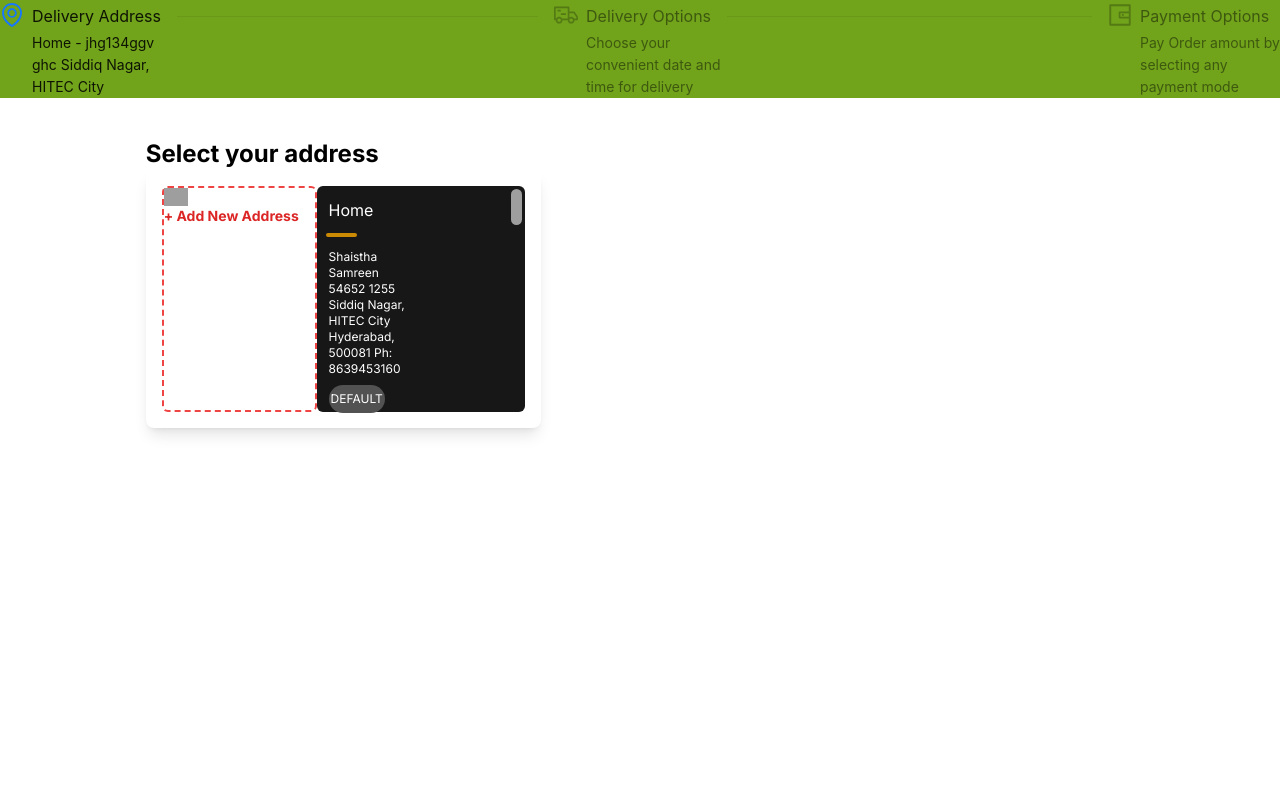
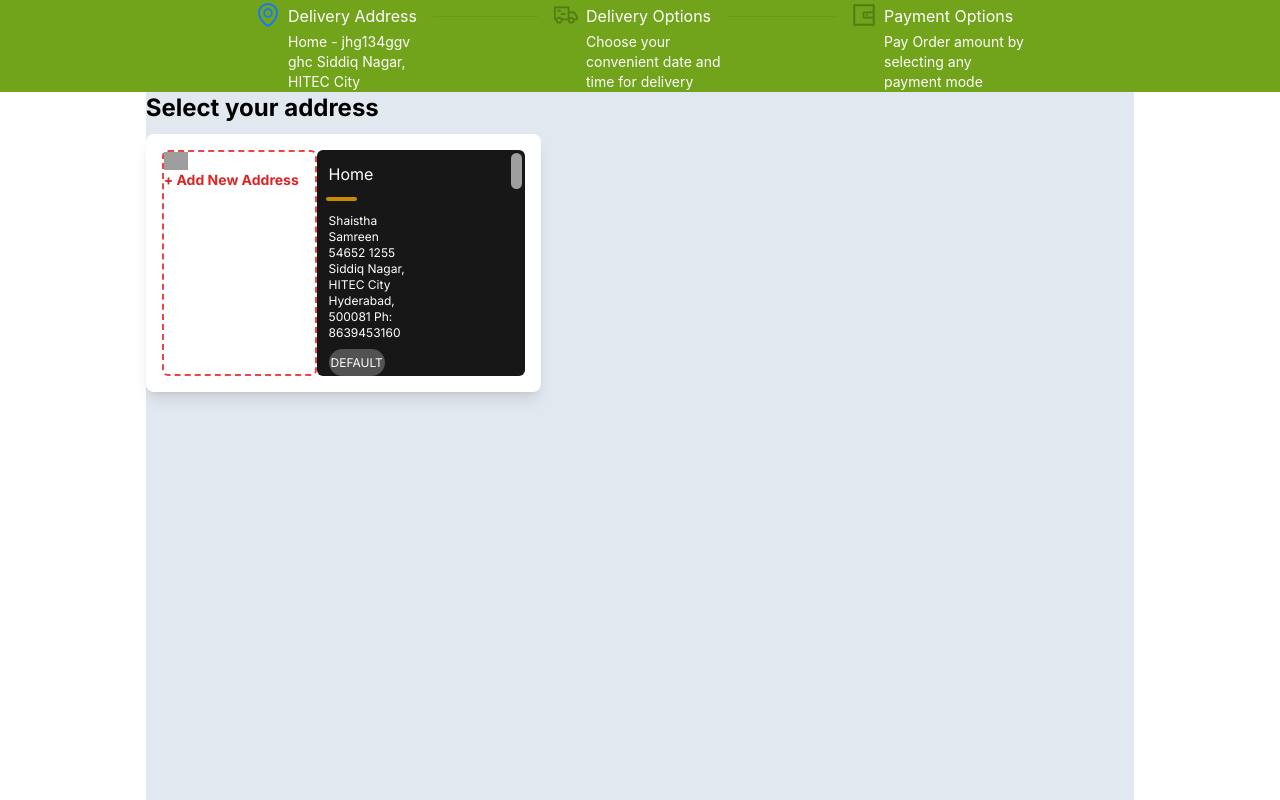
Before and after one commit to Appkube-ecommerce/appkube-ecommerce-sui, a Next.js app: page /buyer/Checkout/DeliveryAddress in a window 1280 px wide. Shown: the top 800 px of the page. Built offline with nearby package versions, Linux system fonts and the light colour scheme; grey boxes are pictures that could not be loaded.

Commit message:
Completed worked on header and footer working on delivery address page

```diff
--- a/src/app/buyer/home/page.js
+++ b/src/app/buyer/home/page.js
@@ -5,7 +5,7 @@ import React from 'react'
 
 const page = () => {
   return (
-    <div className='container-fluid flex flex-col w-[100%] min-h-[100vh] gap-[5vh]'>
+    <div className='container-fluid flex flex-col w-[100%] min-h-[100vh]'>
 
     <MyBasket/>
 
--- a/src/app/buyer/layout.js
+++ b/src/app/buyer/layout.js
@@ -2,6 +2,7 @@
 import { Inter } from "next/font/google";
 import Timeline from "@/components/buyer/Checkout/timeline";
 import Footer from "@/components/buyer/home/Footer";
+import Header from "@/components/buyer/home/Header";
 import { usePathname } from "next/navigation";
 
 const inter = Inter({ subsets: ["latin"] });
@@ -12,10 +13,6 @@ export default function RootLayout({ children }) {
     "/buyer/login",
     "/buyer/register",
     "/buyer/login/account",
-    "/buyer/orders",
-    "/buyer/Checkout/DeliveryAddress",
-    "/buyer/Checkout/DeliveryOption",
-    "/buyer/Checkout/PaymentOption",
   ];
 
   // Function to check if the current pathname requires the timeline header
@@ -31,7 +28,7 @@ export default function RootLayout({ children }) {
   const shouldRenderFooter = () => !exclude.includes(pathname);
 
   return (
-    <div className="container-fluid flex flex-col justify-center items-center w-[100%] min-h-[100vh] gap-[5vh]">
+    <div className="container-fluid flex flex-col justify-center items-center w-[100%] min-h-[100vh]">
       {shouldIncludeTimeline(pathname) && <Timeline />}
       {children}
       {shouldRenderFooter() && <Footer />}
--- a/src/app/buyer/login/page.js
+++ b/src/app/buyer/login/page.js
@@ -25,7 +25,7 @@ const handleLogin = () => {
   }
 };
   return (
-    <main className=" h-[100%] flex justify-center items-center bg-gradient-to-r from-indigo-900 via-indigo-700 to-cyan-400 md:w-[100vw]  md:h-screen md:-mb-10">
+    <main className=" h-full flex justify-center items-center bg-gradient-to-r from-indigo-600 via-indigo-400 to-cyan-400 md:w-[100vw]  md:h-screen md:-mb-10">
       <div className=" sm:p-5 xs:w-[100vw]  md:h-[70vh] md:w-[414px]  xs:h-[100%] sm:w-[100vw] rounded-lg p-[30px] sm:shadow-lg bg-white  md:mt-6 sm:h-[90%] xs:rounded-none md:m-5 md:border-none md:rounded-xl">
         <div>
           <Link href="/buyer/home">
--- a/src/app/page.js
+++ b/src/app/page.js
@@ -5,7 +5,7 @@ import Image from "next/image";
 
 export default function Home() {
   return (
-    <div className="container-fluid flex flex-col justify-center items-center  w-[100%] min-h-[100vh] gap-[5vh]">
+    <div className="container-fluid flex flex-col justify-center items-center w-[100%] min-h-[100vh]">
       <Header />
       <MyBasket />
       <Footer />
--- a/src/components/buyer/AddTocardProd/card.js
+++ b/src/components/buyer/AddTocardProd/card.js
@@ -80,10 +80,7 @@ let [count, setCount]=useState(0);
               className="med:pt-5"
               alt='product image'
             />
-
-
-
-          <div className="flex flex-col justify-center med:text-lg med:py-12 med:pl-14 small:text-xs small:p-4">
+         <div className="flex flex-col justify-center med:text-lg med:py-12 med:pl-14 small:text-xs small:p-4">
             <h2>Coccinia</h2>
             <p><b>₹36.00</b> &nbsp;<h5 className='line-through inline-block text-[#909090]'>₹40</h5></p>
           </div>
--- a/src/components/buyer/Checkout/DeliveryAddress/DeliveryAddress.js
+++ b/src/components/buyer/Checkout/DeliveryAddress/DeliveryAddress.js
@@ -1,13 +1,11 @@
 import Link from 'next/link';
 const DeliveryAddress= () => {
     return (
-        <>
-
-            <div className=' h-screen'>
-                <div>
+        <div className=' h-screen bg-slate-200'>
+                <div className=''>
 
                 <h1 className="text-2xl"><b>Select your address</b></h1>
-                <div className='bg-white shadow-lg flex rounded-lg h-[30%] w-[40%] p-4'>
+                <div className='bg-white shadow-lg flex rounded-lg h-[30%] w-[40%] p-4 mt-[1%]'>
                 <Link href="/" className='border-dashed border-2 border-red-500 rounded-md items-center justify-center'>
                         <div><img class="h-[10%] w-[16%]" src='https://png.pngtree.com/png-vector/20230106/ourmid/pngtree-flat-red-location-sign-png-image_6553065.png'></img></div>
                         <div className='text-red-600 text-sm'><b>+ Add New Address</b></div>
@@ -28,7 +26,7 @@ const DeliveryAddress= () => {
                 </div>
                 </div>
             </div>
-        </>
+
     )
 }
 
--- a/src/components/buyer/Checkout/timeline.js
+++ b/src/components/buyer/Checkout/timeline.js
@@ -37,8 +37,9 @@ const Timeline = () => {
     };
 
     return (
+        <div className='bg-[#71a31b] w-full flex justify-center'>
         <Steps
-            className="bg-[#71a31b]"
+            className="w-[60%] text-sm"
             direction="horizontal"
             current={current}
             onChange={onChange}
@@ -46,13 +47,14 @@ const Timeline = () => {
             {steps.map((step, index) => (
                 <Step
                     key={index}
-                    title={step.title}
-                    description={step.description}
+                    title={<span style={{ color: 'white'}}>{step.title}</span>}
+                    description={<span style={{ color: 'white' }}>{step.description}</span>}
                     icon={step.icon}
                     onClick={step.onClick}
                 />
             ))}
         </Steps>
+        </div>
     );
 };
 
--- a/src/components/buyer/home/Header.jsx
+++ b/src/components/buyer/home/Header.jsx
@@ -7,16 +7,14 @@ import { BsFillBasketFill } from "react-icons/bs";
 import { MdAccountCircle } from "react-icons/md";
 import { GiHamburgerMenu } from "react-icons/gi";
 import Link from "next/link";
-
 import { Input, Space } from 'antd';
 import { setAllProducts } from "@/redux/slices/products";
-import { useRouter } from "next/navigation";
 
 
 // const { Search } = Input;
 // const onSearch = (value, _e, info) => console.log(info?.source, value);
 
-const Header = () => { // Update the prop name from `pro` to `products`
+const Header = () => { // Update the prop name from pro to products
   const [isNavOpen, setIsNavOpen] = useState(false);
   const [searchQuery, setSearchQuery] = useState("");
 
@@ -38,10 +36,6 @@ const Header = () => { // Update the prop name from `pro` to `products`
   );
 
   const HandleNav = () => {
-    // const router=useRouter
-    // function addtocart(){
-    //    router.push("/buyer/AddTocardProd")
-    // }
     console.log("open or close");
     setIsNavOpen(!isNavOpen);
   };
@@ -99,15 +93,11 @@ const Header = () => { // Update the prop name from `pro` to `products`
           <MdAccountCircle className=" bg-black text-white md:hidden sm:inline" />
         </div>
         <div className="relative ">
-          <Link href="/buyer/orders">
+          <Link href="/buyer/AddTocardProd">
             <button className="btn bg-red-200 rounded-md p-2 hover:bg-red-300 transition-colors">
               <div className="rounded-full flex bg-red-600 p-1">
                 <BsFillBasketFill className="text-white text-2xl h-4" />
                 <div className="bg-black text-white text-xs text-center font-semibold w-4 h-4 rounded-lg">{cartItems.length}</div>
-          <Link href="/buyer/AddTocardProd">
-            <button className="btn bg-red-200 rounded-md p-2 hover:bg-red-300 transition-colors ">
-              <div className="rounded-full bg-red-600 p-1">
-                <BsFillBasketFill className="text-white" />
               </div>
             </button>
           </Link>
```
Also changed, not shown: 1 other file (tests, documents, lock files or other folders).
